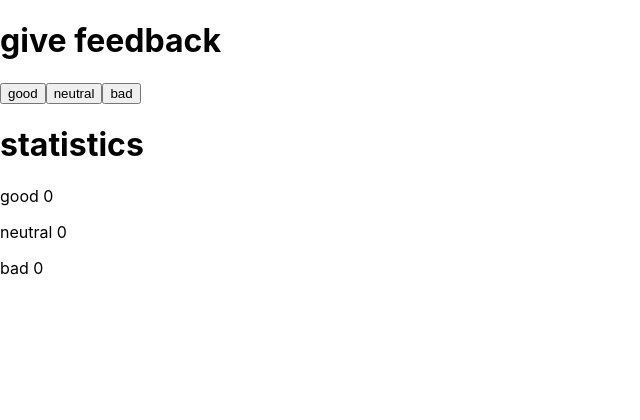
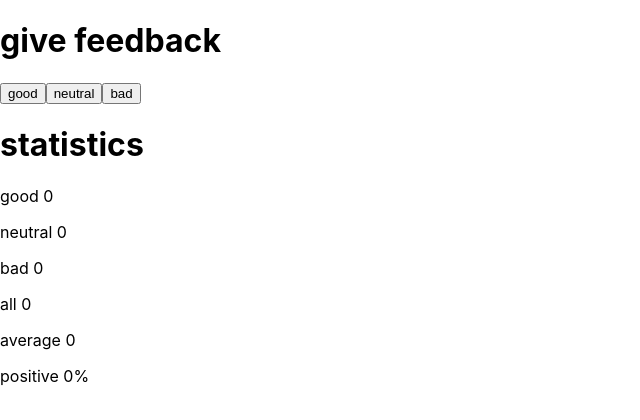
Before and after one commit to angelsf3/ReactFullstack, a React (Create React App) app: page / in a window 1280 px wide. Shown: the top 420 px of the page, without its empty margins (0-640 px from the left). Built offline with nearby package versions, Linux system fonts and the light colour scheme.

Commit message:
1.7: unicafe step2

```diff
--- a/src/App.js
+++ b/src/App.js
@@ -8,10 +8,19 @@
     const [good, setGood] = useState(0)
     const [neutral, setNeutral] = useState(0)
     const [bad, setBad] = useState(0)
+    const data = { good, neutral, bad }
 
-    const handleGood = () => setGood(good + 1)
-    const handleNeutral = () => setNeutral(neutral + 1)
-    const handleBad = () => setBad(bad + 1)
+    const handleGood = () => {
+        setGood(good + 1)
+    }
+
+    const handleNeutral = () => {
+        setNeutral(neutral + 1)
+    }
+
+    const handleBad = () => {
+        setBad(bad + 1)
+    }
 
     return (
         <div>
@@ -19,7 +28,7 @@
             <Button handleClick={handleGood} text="good" value={good}/>
             <Button handleClick={handleNeutral} text="neutral" value={neutral}/>
             <Button handleClick={handleBad} text="bad" value={bad}/>
-            <Statistics good={good} neutral={neutral} bad={bad}/>
+            <Statistics data={data}/>
         </div>
     )
 }
--- a/src/part1/unicafe/statistics/Statistics.js
+++ b/src/part1/unicafe/statistics/Statistics.js
@@ -1,12 +1,20 @@
 import React from "react";
 
-function Statistics({ good, neutral, bad }) {
+function Statistics({ data }) {
+    const { good, neutral, bad } = data
+    const all = good + neutral + bad
+    const average = (all > 0) ? (good / all) - (bad / all) : 0
+    const positive = (all > 0) ? (good / all) * 100 : 0
+
     return(
         <div>
             <h1>statistics</h1>
             <p>good {good}</p>
             <p>neutral {neutral}</p>
             <p>bad {bad}</p>
+            <p>all {all}</p>
+            <p>average {average}</p>
+            <p>positive {positive}%</p>
         </div>
     )
 }
```
